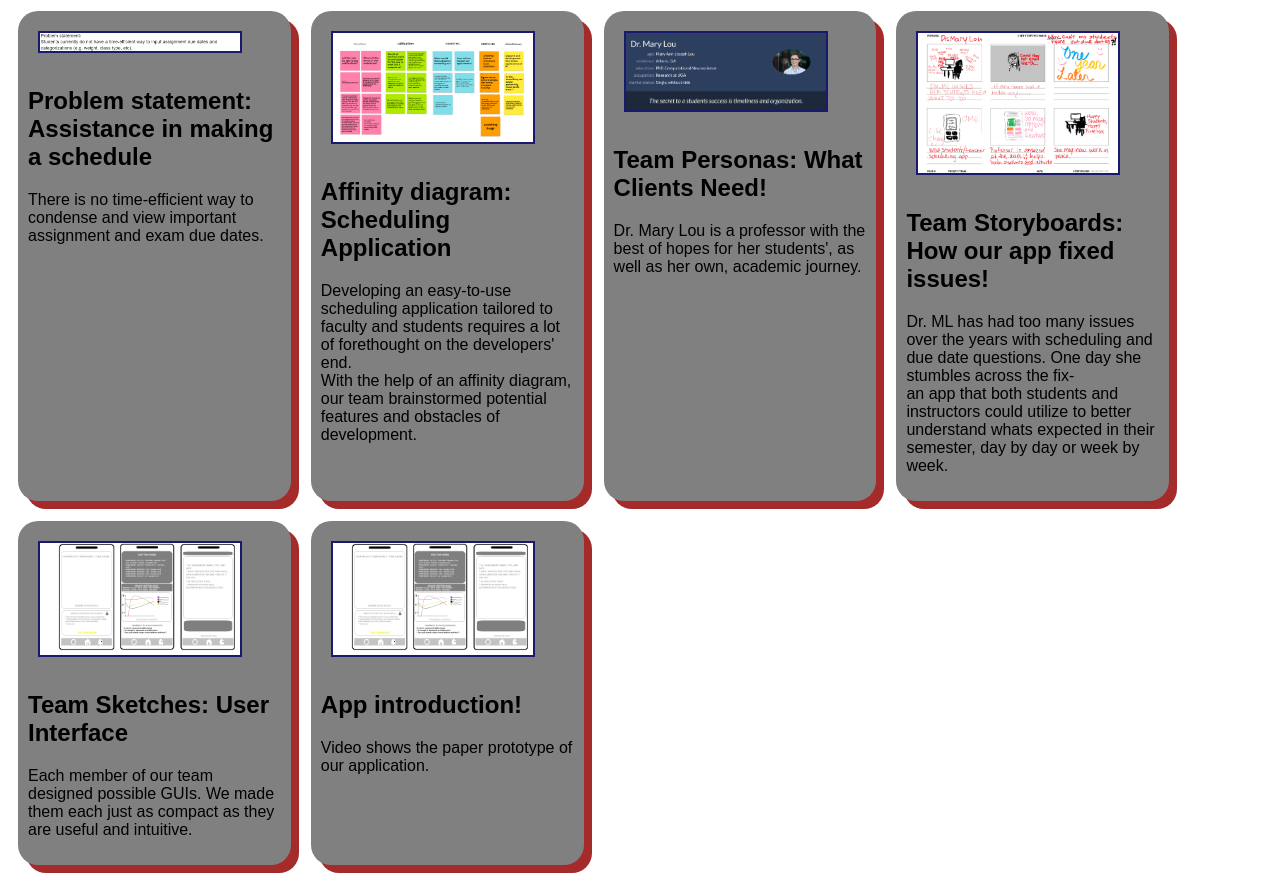
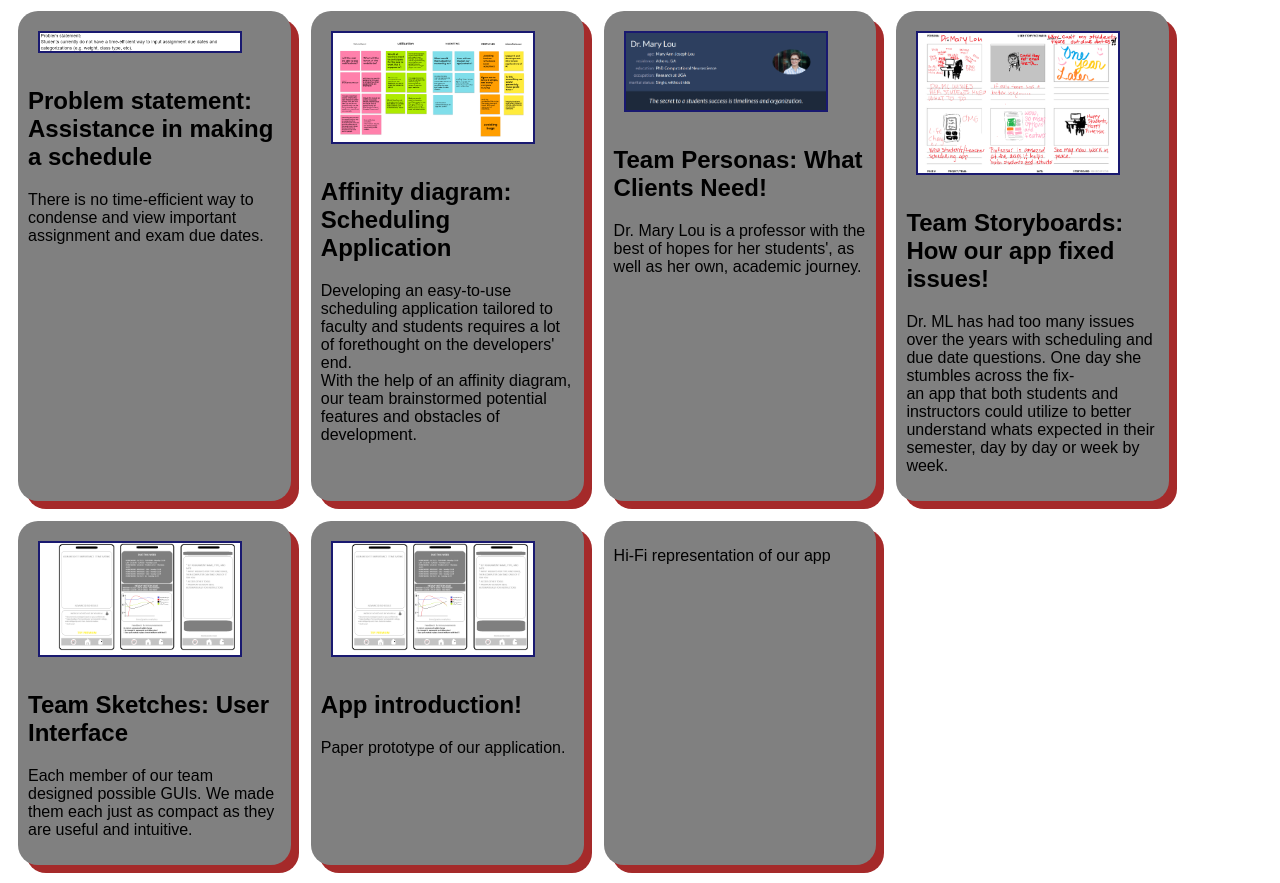
Before and after one commit to csehlind/csehlind.github.io, a plain HTML site: page index.html in a window 1280 px wide. Shown: the part 87-970 px from the top of the page. Drawn offline with Linux system fonts and the light colour scheme.

Commit message:
Update index.html

```diff
--- a/index.html
+++ b/index.html
@@ -70,8 +70,17 @@
        <section class="assign-det">
        <a href="watch.htm"><h2>App introduction!</h2></a>
        <p>
-         Video shows the paper prototype of our application.
+          Paper prototype of our application.
        </p>
+       </section>
+       </section>
+
+     <!-- Hi-Fi prototype assignment -->
+       <section class="assign">
+<!--        <img src="3sketchfinal.png" /> -->
+       <section class="assign-det">
+<!--        <a href="watch.htm"><h2>App introduction!</h2></a> -->
+       <p> Hi-Fi representation of our app </p>
        </section>
        </section>
 
```
